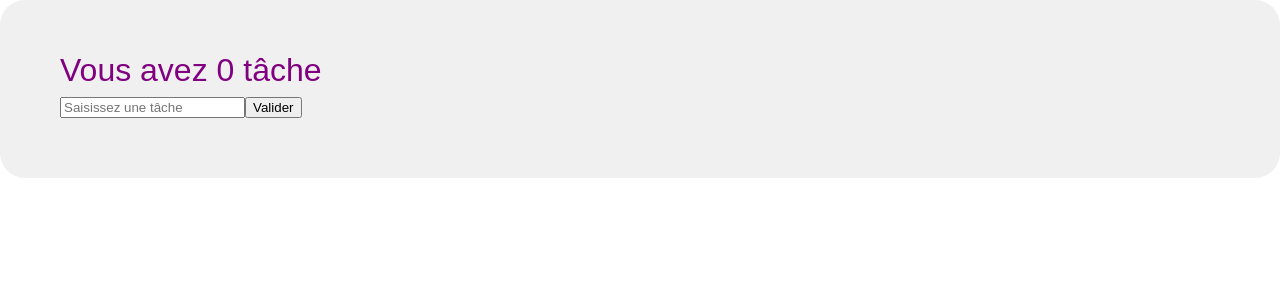
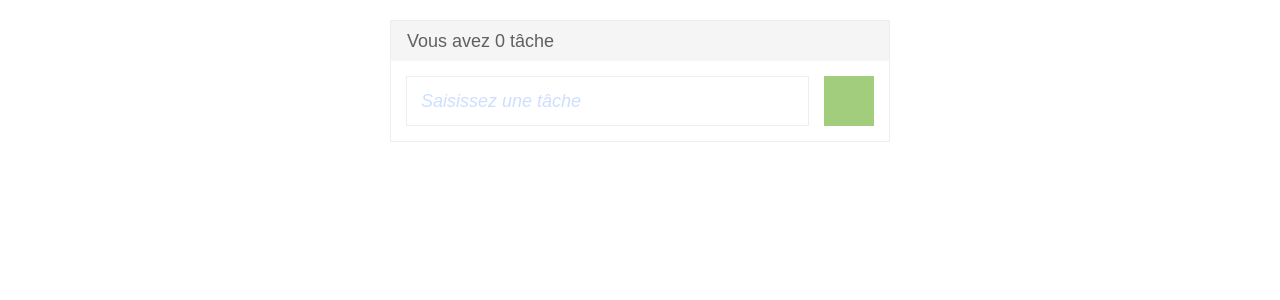
Before and after one commit to dinoonid/todolist, a React (Create React App) app: page / in a window 1280 px wide. Shown: the top 300 px of the page. Built offline with nearby package versions, Linux system fonts and the light colour scheme.

Commit message:
transformation en ES6 et mise en forme

```diff
--- a/src/App.js
+++ b/src/App.js
@@ -1,6 +1,5 @@
 import React, { Component } from "react";
-import TodoForm from "./TodoForm";
-import TodoInfos from "./TodoInfos";
+import TodoHeader from "./TodoHeader";
 import TodoList from "./TodoList";
 
 class App extends Component {
@@ -40,10 +39,8 @@ class App extends Component {
   addTodo = e => {
     e.preventDefault();
     if (this.state.text !== "") {
-      let newDate = Date.now();
       const newTodo = {
-        task: this.state.text[0].toUpperCase() + this.state.text.slice(1),
-        key: newDate
+        task: this.state.text[0].toUpperCase() + this.state.text.slice(1)
       };
       this.setState(
         {
@@ -81,19 +78,22 @@ class App extends Component {
     );
   };
 
+  editTask = e => {
+    alert(e.target.parentNode.dataset.key);
+  };
+
   render() {
     return (
       <div className="App">
-        <TodoInfos infosCount={this.state.tasks.length} />
-        <TodoForm
-          tasks={this.state.tasks}
+        <TodoHeader
+          state={this.state}
           changeInput={e => this.changeInput(e)}
           addTodo={e => this.addTodo(e)}
-          theValue={this.state.text}
         />
         <TodoList
           list={this.state.tasks}
           removeTask={e => this.removeTask(e)}
+          editTask={e => this.editTask(e)}
         />
       </div>
     );
--- /dev/null
+++ b/src/MyFunction.js
@@ -0,0 +1,4 @@
+export const getKeyDate = index => {
+  let aDate = Date.now();
+  return aDate.toString() + index.toString();
+};
--- a/src/TodoForm.js
+++ b/src/TodoForm.js
@@ -1,17 +1,20 @@
-import React, { Component } from "react";
+import React from "react";
 
-class TodoForm extends Component {
-  render() {
-    return (
-      <form onSubmit={e => this.props.addTodo(e)}>
+const TodoForm = props => {
+  const { addTodo, theValue, changeInput } = props;
+
+  return (
+    <div className="box-form">
+      <form onSubmit={e => addTodo(e)}>
         <input
+          className="input-task"
           placeholder="Saisissez une tâche"
-          value={this.props.theValue}
-          onChange={e => this.props.changeInput(e)}
+          value={theValue}
+          onChange={e => changeInput(e)}
         />
-        <button>Valider</button>
       </form>
-    );
-  }
-}
+      <div onClick={e => addTodo(e)} className="bt-valider" />
+    </div>
+  );
+};
 export default TodoForm;
--- /dev/null
+++ b/src/TodoHeader.js
@@ -0,0 +1,22 @@
+import React from "react";
+import TodoForm from "./TodoForm";
+import TodoInfos from "./TodoInfos";
+
+const TodoHeader = props => {
+  const { changeInput, addTodo } = props;
+  const { tasks, text } = props.state;
+
+  return (
+    <div className="todo-heaver">
+      <TodoInfos infosCount={tasks.length} />
+      <TodoForm
+        tasks={tasks}
+        changeInput={e => changeInput(e)}
+        addTodo={e => addTodo(e)}
+        theValue={text}
+      />
+    </div>
+  );
+};
+
+export default TodoHeader;
--- a/src/TodoInfos.js
+++ b/src/TodoInfos.js
@@ -1,18 +1,18 @@
-import React, { Component } from "react";
+import React from "react";
 
-class TodoInfos extends Component {
-  oneOrMore = nb => {
+const TodoInfos = props => {
+  const { infosCount } = props;
+
+  const oneOrMore = nb => {
     return nb === 0 || nb === 1 ? "" : "s";
   };
 
-  render() {
-    const nbTasks = this.props.infosCount;
-    return (
+  return (
+    <div className="TodoInfos">
       <h2>
-        Vous avez {nbTasks} tâche{this.oneOrMore(nbTasks)}
+        Vous avez {infosCount} tâche{oneOrMore(infosCount)}
       </h2>
-    );
-  }
-}
-
+    </div>
+  );
+};
 export default TodoInfos;
--- a/src/TodoList.js
+++ b/src/TodoList.js
@@ -1,18 +1,20 @@
-import React, { Component } from "react";
+import React from "react";
+import { getKeyDate } from "./MyFunction";
 
-class TodoList extends Component {
-  render() {
-    const theLists = this.props.list.map(theList => {
-      return (
-        <div key={theList.key} data-key={this.props.list.indexOf(theList)}>
-          <button className="bt-remove" onClick={e => this.props.removeTask(e)}>
-            Supprimer
-          </button>
-          <li className="list">{" • " + theList.task}</li>
-        </div>
-      );
-    });
-    return <ul>{theLists}</ul>;
-  }
-}
+const TodoList = props => {
+  const { list, removeTask, editTask } = props;
+  const theLists = list.map((theList, index) => {
+    return (
+      <div className="one-list" key={getKeyDate(index)} data-key={index}>
+        <div className="edit-state" />
+        <div className="bt-remove" onClick={e => removeTask(e)} />
+        <div className="bt-edit" onClick={e => editTask(e)} />
+        <li className="one-task">{theList.task}</li>
+        <input className="input-edit" value={theList.task} />
+        <div className="bt-valid-edit" onClick={e => editTask(e)} />
+      </div>
+    );
+  });
+  return <ul>{theLists}</ul>;
+};
 export default TodoList;
--- a/src/css/style.css
+++ b/src/css/style.css
@@ -63,40 +63,144 @@ article, aside, details, figcaption, figure, footer, header, hgroup, main, menu,
   display: block;
 }
 
-/* line 3, ../scss/style.scss */
+/* line 8, ../scss/style.scss */
 html {
+  font-family: sans-serif;
   line-height: 130%;
 }
 
-/* line 7, ../scss/style.scss */
-h1 {
-  font-size: 3rem;
-  margin-bottom: 1.5rem;
+/* line 13, ../scss/style.scss */
+* {
+  box-sizing: border-box;
 }
 
-/* line 12, ../scss/style.scss */
-h2 {
-  font-size: 2rem;
-  margin-bottom: 1rem;
+/* line 61, ../../../../../../../../Library/Ruby/Gems/2.3.0/gems/compass-core-1.0.3/stylesheets/compass/css3/_user-interface.scss */
+*:-moz-placeholder {
+  color: #cddfff;
+  font-style: italic;
 }
-
-/* line 17, ../scss/style.scss */
-p {
-  margin-bottom: 2rem;
+/* line 64, ../../../../../../../../Library/Ruby/Gems/2.3.0/gems/compass-core-1.0.3/stylesheets/compass/css3/_user-interface.scss */
+*::-moz-placeholder {
+  color: #cddfff;
+  font-style: italic;
+}
+/* line 67, ../../../../../../../../Library/Ruby/Gems/2.3.0/gems/compass-core-1.0.3/stylesheets/compass/css3/_user-interface.scss */
+*:-ms-input-placeholder {
+  color: #cddfff;
+  font-style: italic;
+}
+/* line 56, ../../../../../../../../Library/Ruby/Gems/2.3.0/gems/compass-core-1.0.3/stylesheets/compass/css3/_user-interface.scss */
+*::-webkit-input-placeholder {
+  color: #cddfff;
+  font-style: italic;
 }
 
 /* line 21, ../scss/style.scss */
-.App {
-  font-family: sans-serif;
-  color: purple;
-  background-color: #f0f0f0;
-  -moz-border-radius: 25px;
-  -webkit-border-radius: 25px;
-  border-radius: 25px;
-  padding: 60px;
+/* line 26, ../scss/style.scss */
+.todo-heaver {
+  width: 500px;
+  margin: 20px auto;
+  text-align: left;
+  border: 1px solid #eee;
+}
+
+/* line 33, ../scss/style.scss */
+.TodoInfos {
+  background-color: #f5f5f5;
+}
+/* line 35, ../scss/style.scss */
+.TodoInfos h2 {
+  color: #606060;
+  padding-left: 16px;
+  font-size: 18px;
+  line-height: 40px;
+}
+
+/* line 43, ../scss/style.scss */
+.box-form {
+  position: relative;
+  height: 80px;
+}
+
+/* line 48, ../scss/style.scss */
+.input-task {
+  font-size: 18px;
+  width: 403px;
+  height: 50px;
+  margin: 15px;
+  padding: 0 0 0 14px;
+  border: 1px solid #eee;
+}
+
+/* line 57, ../scss/style.scss */
+.bt-valider {
+  display: inline-block;
+  width: 50px;
+  height: 50px;
+  position: absolute;
+  top: 15px;
+  right: 15px;
+  background-color: #a2cd7c;
+}
+
+/* line 67, ../scss/style.scss */
+.one-list {
+  position: relative;
+  width: 500px;
+  margin: 10px auto;
+  height: 50px;
+  text-align: left;
+  border: 1px solid #eee;
+}
+
+/* line 76, ../scss/style.scss */
+.one-task {
+  color: #606060;
+  font-size: 18px;
+  padding-left: 50px;
+  line-height: 50px;
 }
 
 /* line 27, ../scss/style.scss */
+/* line 85, ../scss/style.scss */
+.bt-remove,
+.bt-edit,
+.input-edit,
+.bt-valid-edit,
+.edit-state {
+  display: inline-block;
+  width: 20px;
+  height: 20px;
+  position: absolute;
+  top: 15px;
+}
+
+/* line 97, ../scss/style.scss */
 .bt-remove {
-  float: left;
+  right: 15px;
+  background-color: #f5f5f5;
 }
+
+/* line 102, ../scss/style.scss */
+.bt-edit {
+  right: 45px;
+  background-color: #f5f5f5;
+}
+
+/* line 107, ../scss/style.scss */
+.bt-valid-edit {
+  display: none;
+  right: 80px;
+}
+
+/* line 112, ../scss/style.scss */
+.input-edit {
+  display: none;
+  right: 1000px;
+}
+
+/* line 117, ../scss/style.scss */
+.edit-state {
+  left: 15px;
+  background-color: #f5f5f5;
+}
--- a/src/scss/style.scss
+++ b/src/scss/style.scss
@@ -1,29 +1,120 @@
 @import "compass-library/compass-library";
 
+$grisTresClair: #f5f5f5;
+$grisClair: #eee;
+$grisFonce: #606060;
+$bleuClair: #cddfff;
+
 html {
+  font-family: sans-serif;
   line-height: 130%;
 }
 
-h1 {
-  font-size: 3rem;
-  margin-bottom: (3rem / 2);
+* {
+  box-sizing: border-box;
 }
 
-h2 {
-  font-size: 2rem;
-  margin-bottom: (2rem / 2);
+* {
+  @include input-placeholder {
+    color: $bleuClair;
+    font-style: italic;
+  }
 }
 
-p {
-  margin-bottom: (4rem / 2);
+/* line 21, ../scss/style.scss */
+
+.todo-heaver {
+  width: 500px;
+  margin: 20px auto;
+  text-align: left;
+  border: 1px solid $grisClair;
 }
 
-.App {
-  font-family: sans-serif;
-  @include dere;
-  padding: 60px;
+.TodoInfos {
+  background-color: $grisTresClair;
+  h2 {
+    color: $grisFonce;
+    padding-left: 16px;
+    font-size: 18px;
+    line-height: 40px;
+  }
+}
+
+.box-form {
+  position: relative;
+  height: 80px;
+}
+
+.input-task {
+  font-size: 18px;
+  width: 403px;
+  height: 50px;
+  margin: 15px;
+  padding: 0 0 0 14px;
+  border: 1px solid $grisClair;
+}
+
+.bt-valider {
+  display: inline-block;
+  width: 50px;
+  height: 50px;
+  position: absolute;
+  top: 15px;
+  right: 15px;
+  background-color: #a2cd7c;
+}
+
+.one-list {
+  position: relative;
+  width: 500px;
+  margin: 10px auto;
+  height: 50px;
+  text-align: left;
+  border: 1px solid $grisClair;
+}
+
+.one-task {
+  color: $grisFonce;
+  font-size: 18px;
+  padding-left: 50px;
+  line-height: 50px;
+}
+
+/* line 27, ../scss/style.scss */
+
+.bt-remove,
+.bt-edit,
+.input-edit,
+.bt-valid-edit,
+.edit-state {
+  display: inline-block;
+  width: 20px;
+  height: 20px;
+  position: absolute;
+  top: 15px;
 }
 
 .bt-remove {
-  float: left;
+  right: 15px;
+  background-color: $grisTresClair;
 }
+
+.bt-edit {
+  right: 45px;
+  background-color: $grisTresClair;
+}
+
+.bt-valid-edit {
+  display: none;
+  right: 80px;
+}
+
+.input-edit {
+  display: none;
+  right: 1000px;
+}
+
+.edit-state {
+  left: 15px;
+  background-color: $grisTresClair;
+}
```
Also changed, not shown: src/scss/compass-library/_compass-library.scss (+0 -17 lines), 2 other files (tests, documents, lock files or other folders).
